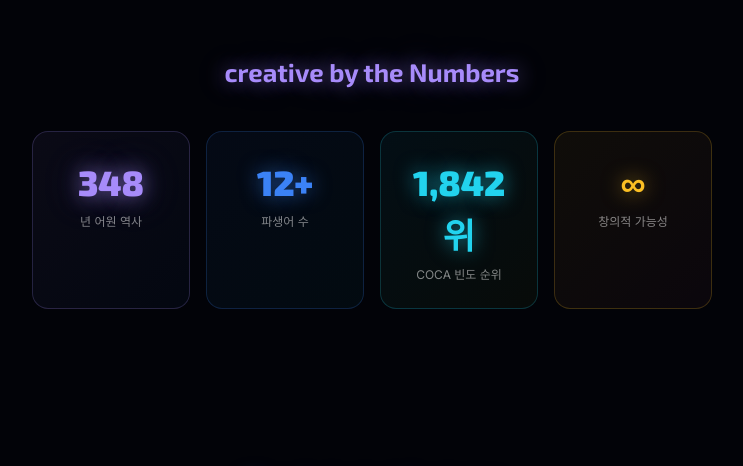
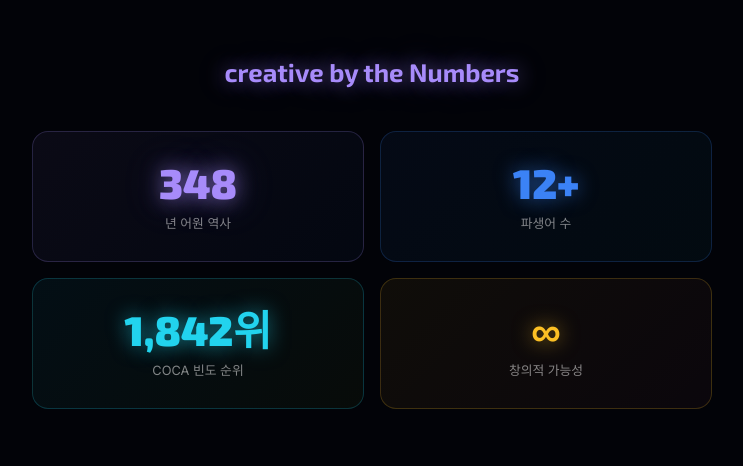
Before and after one commit to OUS-KR/IVE.KR, a plain HTML site: page public/u/words/creative/index.html in a window 1280 px wide. Shown: the part 1020-1486 px from the top of the page, without its empty margins (268-1011 px from the left). Drawn offline with nearby package versions, Linux system fonts and the light colour scheme.

Commit message:
Update index.html

```diff
--- a/public/u/words/creative/index.html
+++ b/public/u/words/creative/index.html
@@ -262,22 +262,26 @@
 <section class="py-20 px-6 reveal">
   <div class="w-full max-w-[680px] mx-auto">
     <h2 class="neon-violet text-center mb-10" style="font-family:'Exo 2',sans-serif;font-size:1.6rem;font-weight:700;">creative by the Numbers</h2>
-    <div class="grid grid-cols-2 sm:grid-cols-4 gap-4">
-      <div class="text-center p-6 rounded-2xl" style="border:1px solid rgba(167,139,250,.2);background:linear-gradient(135deg,rgba(167,139,250,.06),rgba(59,130,246,.04));">
-        <p class="neon-violet" style="font-family:'Exo 2',sans-serif;font-size:2.2rem;font-weight:900;" id="kpi1">0</p>
-        <p class="mt-1" style="font-size:.75rem;color:rgba(255,255,255,.5);">년 어원 역사</p>
+    <div class="grid grid-cols-2 gap-4">
+      <!-- Card 1 -->
+      <div class="rounded-2xl p-7 text-center" style="border:1px solid rgba(167,139,250,.2);background:linear-gradient(135deg,rgba(167,139,250,.06),rgba(59,130,246,.04));">
+        <p class="neon-violet" style="font-family:'Exo 2',sans-serif;font-size:2.6rem;font-weight:900;line-height:1.1;" id="kpi1">0</p>
+        <p class="mt-2 whitespace-nowrap" style="font-size:.8rem;color:rgba(255,255,255,.5);">년 어원 역사</p>
       </div>
-      <div class="text-center p-6 rounded-2xl" style="border:1px solid rgba(59,130,246,.2);background:linear-gradient(135deg,rgba(59,130,246,.06),rgba(34,211,238,.04));">
-        <p class="neon-electric" style="font-family:'Exo 2',sans-serif;font-size:2.2rem;font-weight:900;" id="kpi2">0</p>
-        <p class="mt-1" style="font-size:.75rem;color:rgba(255,255,255,.5);">파생어 수</p>
+      <!-- Card 2 -->
+      <div class="rounded-2xl p-7 text-center" style="border:1px solid rgba(59,130,246,.2);background:linear-gradient(135deg,rgba(59,130,246,.06),rgba(34,211,238,.04));">
+        <p class="neon-electric" style="font-family:'Exo 2',sans-serif;font-size:2.6rem;font-weight:900;line-height:1.1;" id="kpi2">0</p>
+        <p class="mt-2 whitespace-nowrap" style="font-size:.8rem;color:rgba(255,255,255,.5);">파생어 수</p>
       </div>
-      <div class="text-center p-6 rounded-2xl" style="border:1px solid rgba(34,211,238,.2);background:linear-gradient(135deg,rgba(34,211,238,.06),rgba(163,230,53,.04));">
-        <p class="neon-cyan" style="font-family:'Exo 2',sans-serif;font-size:2.2rem;font-weight:900;" id="kpi3">0</p>
-        <p class="mt-1" style="font-size:.75rem;color:rgba(255,255,255,.5);">COCA 빈도 순위</p>
+      <!-- Card 3 -->
+      <div class="rounded-2xl p-7 text-center" style="border:1px solid rgba(34,211,238,.2);background:linear-gradient(135deg,rgba(34,211,238,.06),rgba(163,230,53,.04));">
+        <p class="neon-cyan" style="font-family:'Exo 2',sans-serif;font-size:2.6rem;font-weight:900;line-height:1.1;" id="kpi3">0</p>
+        <p class="mt-2 whitespace-nowrap" style="font-size:.8rem;color:rgba(255,255,255,.5);">COCA 빈도 순위</p>
       </div>
-      <div class="text-center p-6 rounded-2xl" style="border:1px solid rgba(251,191,36,.2);background:linear-gradient(135deg,rgba(251,191,36,.06),rgba(251,113,133,.04));">
-        <p style="font-family:'Exo 2',sans-serif;font-size:2.2rem;font-weight:900;color:#fbbf24;text-shadow:0 0 20px rgba(251,191,36,.6);">∞</p>
-        <p class="mt-1" style="font-size:.75rem;color:rgba(255,255,255,.5);">창의적 가능성</p>
+      <!-- Card 4 -->
+      <div class="rounded-2xl p-7 text-center" style="border:1px solid rgba(251,191,36,.2);background:linear-gradient(135deg,rgba(251,191,36,.06),rgba(251,113,133,.04));">
+        <p style="font-family:'Exo 2',sans-serif;font-size:2.6rem;font-weight:900;line-height:1.1;color:#fbbf24;text-shadow:0 0 20px rgba(251,191,36,.6);">∞</p>
+        <p class="mt-2 whitespace-nowrap" style="font-size:.8rem;color:rgba(255,255,255,.5);">창의적 가능성</p>
       </div>
     </div>
   </div>
```
